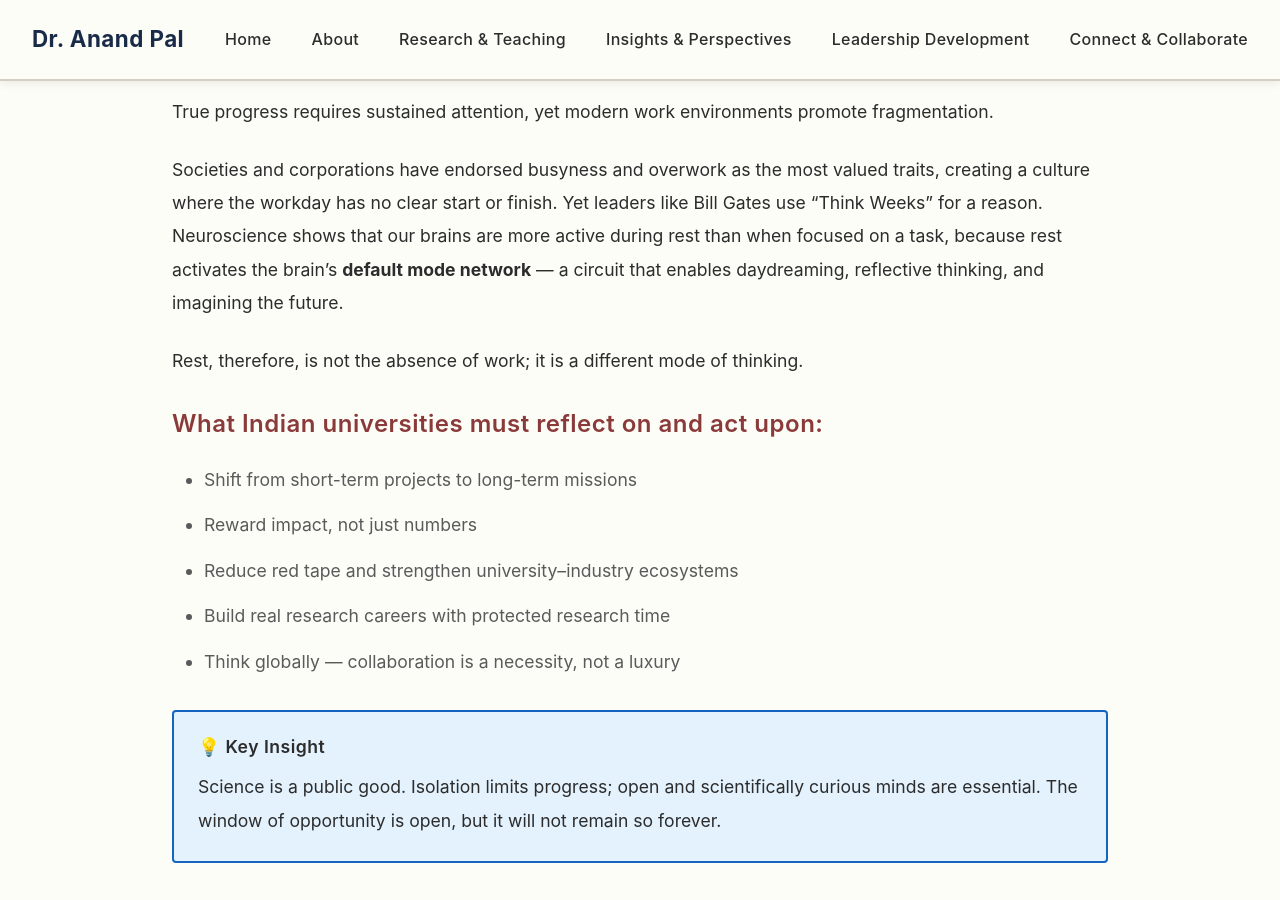
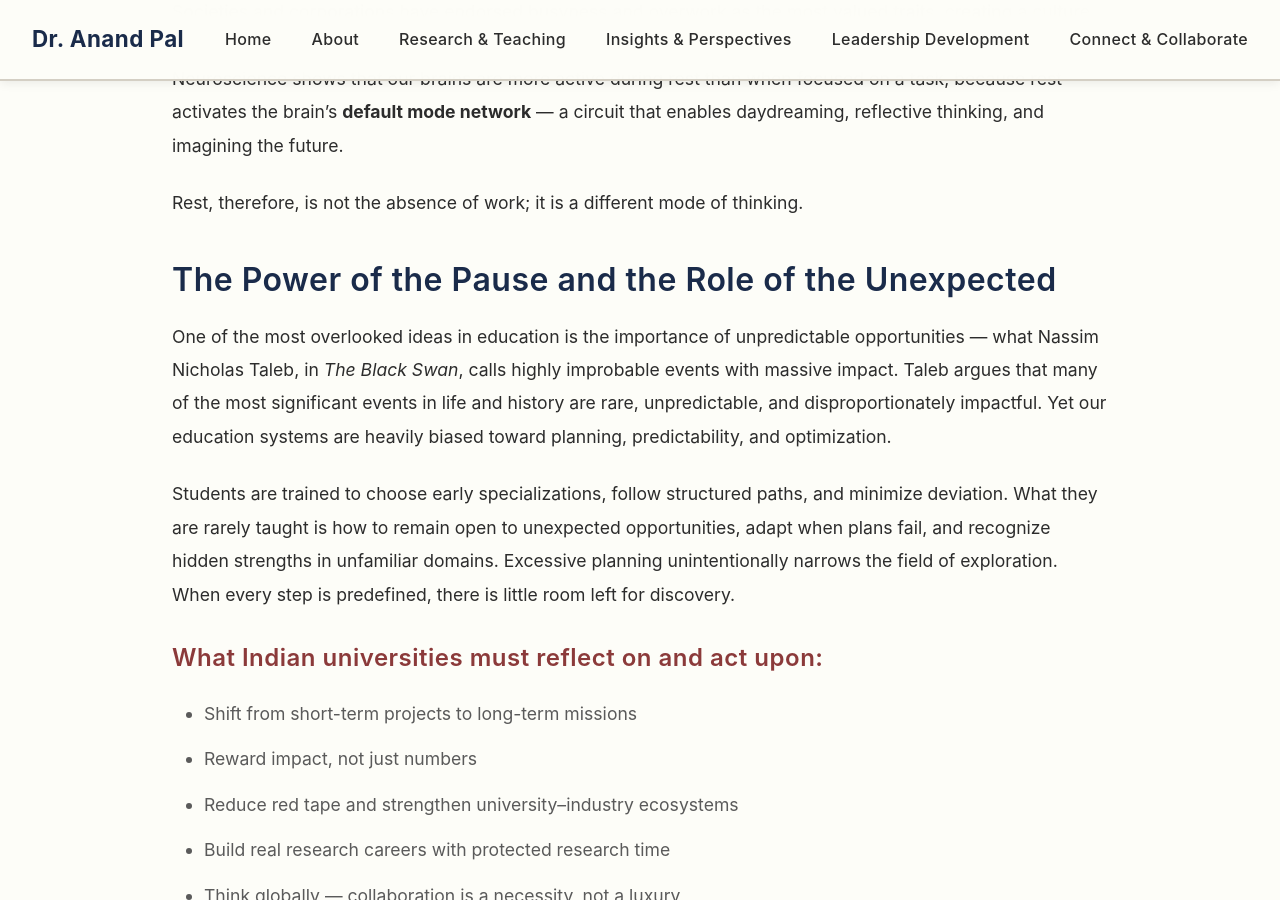
Before and after one commit to anandpal-in/anandpal-in.github.io, a Jekyll site: the page built from articles/The_Fear_of_Falling_Behind.html, in a window 1280 px wide and 900 px high, scrolled down 3271 px. Built offline with Jekyll 4.4.1, drawn with Linux system fonts in a browser that asks for light colours; some of the changed text lies outside the part shown.

Commit message:
update article "The Fear of Falling Behind" with new insights on busyness, burnout, and the importance of rest and unpredictability in

```diff
--- a/articles/The_Fear_of_Falling_Behind.html
+++ b/articles/The_Fear_of_Falling_Behind.html
@@ -36,7 +36,7 @@
         <h2>The Quiet Epidemic</h2>
 
         <p>In a world that never sleeps, a quiet epidemic is spreading through schools and offices. It is not a virus but a state of mind: the relentless fear of being left behind. From students frantically padding their résumés with minors and internships, not always out of curiosity or purpose, but out of anxiety. Young professionals are trapped in a dizzying cycle of job-hopping; the defining characteristic of the modern career is often driven less by dissatisfaction and more by the pressure to “keep up.” People feel that if they pause, rest, or explore, they risk losing their place in an invisible race.</p>
-        <span>This is no longer ambition in its classical sense. It is anxiety disguised as productivity.</span>
+        <strong>This is no longer ambition in its classical sense. It is anxiety disguised as productivity.</strong>
 
         <p> We have built a culture that glorifies "hustle" above all else, mistaking constant motion for meaningful progress. Yet from an evolutionary perspective, human beings were never designed for continuous, high-intensity productivity. Periods of rest, reflection, and even idleness have historically been essential for creativity, recovery, and long-term survival. We evolved to take breaks, yet we have created an atmosphere of panic and relentless competition. The result is not just widespread burnout, but a generation running so fast that it has lost the ability to see its own destination.</p>
 
@@ -48,19 +48,19 @@
         <h2> The High Cost of “Hustle Culture”</h2>
         <p> We have constructed a culture that glorifies relentless activity, often confusing <strong>busyness with progress</strong>.</p>
 
-        <h2> The High Cost of “Hustle Culture”</h2>
-<p> We have constructed a culture that glorifies relentless activity, often confusing busyness with progress.</p>
-    <p>The pressure to succeed has transformed student and professional life into a race without a finish line. Psychologists define Fear of Missing Out (FOMO) as anxiety stemming from the belief that others are having rewarding experiences without you. This anxiety is reinforced in environments where value is measured by output, visibility, and breadth of activity. Nearly two-thirds of college students report “overwhelming anxiety” driven by coursework, extracurricular pressure, and career concerns. <a href="#ref1">(Doe, 2024)</a> </p>
-    <p>Ironically, technological development, which promised to reduce busyness and increase productivity,  has often achieved the opposite. As Daniel Markovits argues in <em>The Meritocracy Trap</em>, the meritocratic system entraps those who succeed within it. Elite students face relentless pressure, only to graduate into 80-hour workweeks and a constant fear of losing the status they have fought so hard to attain.</p>
-Research in psychology and organizational behavior consistently shows:
-    <div class="highlight">
+         <p>The pressure to succeed has transformed student and professional life into a race without a finish line. Psychologists define Fear of Missing Out (FOMO) as anxiety stemming from the belief that others are having rewarding experiences without you. This anxiety is reinforced in environments where value is measured by output, visibility, and breadth of activity. Nearly two-thirds of college students report “overwhelming anxiety” driven by coursework, extracurricular pressure, and career concerns. <a href="#ref1">(Doe, 2024)</a> </p>
+
+         <p>Ironically, technological development, which promised to reduce busyness and increase productivity,  has often achieved the opposite. As Daniel Markovits argues in <a href="#ref2"><em>The Meritocracy Trap</em></a>, the meritocratic system entraps those who succeed within it. Elite students face relentless pressure, only to graduate into 80-hour workweeks and a constant fear of losing the status they have fought so hard to attain.</p>
+
+        Research in psychology and organizational behavior consistently shows:
+        <div class="highlight">
         <p>📌 <strong>Psychological & organizational research shows:</strong></p>
             <ul>
                 <li>Chronic overwork leads to cognitive fatigue and reduced creativity.</li>
                 <li>Burnout reduces not only productivity but decision-making quality.</li>
                 <li>Breaks and reflective thinking are essential for insight generation.</li>
             </ul>
-    </div>
+        </div>
     <p>From an evolutionary perspective, human beings are not designed for uninterrupted high-intensity work. Periods of rest, reflection, and even idleness have historically been essential for:</p>
     <ul>
         <li>	cognitive recovery </li>
@@ -72,10 +72,15 @@
 
     <h2>The Tyranny of Busyness and the Path to Burnout</h2>
     <p>We have confused being active with being productive. The “busyness” of modern professional life, <strong>back-to-back meetings, endless emails, and performative hustle, </strong>  is often a hollow substitute for genuine progress. Constant task-switching undermines deep focus and leads to <em>toxic productivity</em>, which drains both physical energy and mental clarity.</p>
-<p>True progress requires sustained attention, yet modern work environments promote fragmentation.</p>
+    <quote>True progress requires sustained attention, yet modern work environments promote fragmentation.</quote>
 
     <p>Societies and corporations have endorsed busyness and overwork as the most valued traits, creating a culture where the workday has no clear start or finish. Yet leaders like Bill Gates use “Think Weeks” for a reason. Neuroscience shows that our brains are more active during rest than when focused on a task, because rest activates the brain’s <strong>default mode network</strong> — a circuit that enables daydreaming, reflective thinking, and imagining the future.</p>
     <quote>Rest, therefore, is not the absence of work; it is a different mode of thinking.</quote>
+
+    <h2>The Power of the Pause and the Role of the Unexpected</h2>
+    <p>One of the most overlooked ideas in education is the importance of unpredictable opportunities — what Nassim Nicholas Taleb, in <em>The Black Swan</em>, calls highly improbable events with massive impact. Taleb argues that many of the most significant events in life and history are rare, unpredictable, and disproportionately impactful. Yet our education systems are heavily biased toward planning, predictability, and optimization.</p>
+    <p>Students are trained to choose early specializations, follow structured paths, and minimize deviation. What they are rarely taught is how to remain open to unexpected opportunities, adapt when plans fail, and recognize hidden strengths in unfamiliar domains. Excessive planning unintentionally narrows the field of exploration. When every step is predefined, there is little room left for discovery.</p>
+
 
 
 
```
